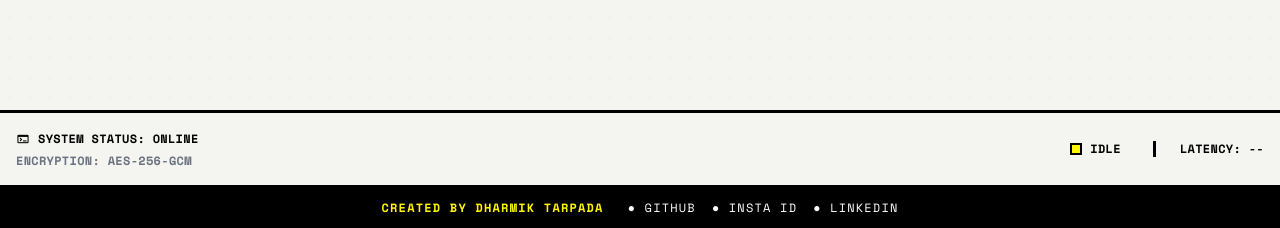
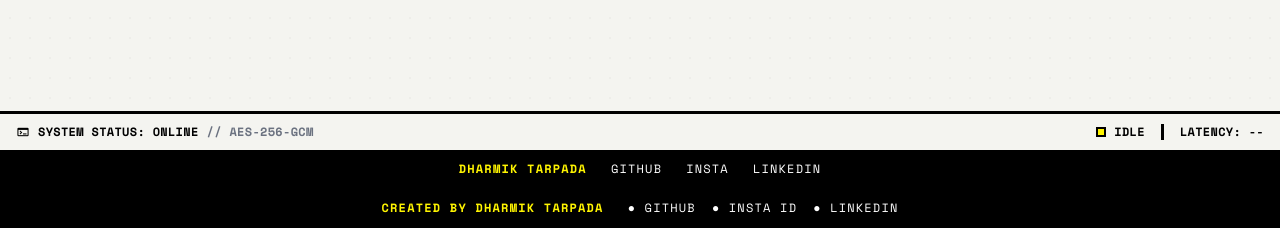
Before and after one commit to dharmik2212/EncodeNote, a website: page index.html in a window 1280 px wide. Shown: the part 572-800 px from the top of the page. Drawn offline with nearby package versions, Linux system fonts and the light colour scheme.

Commit message:
Refactor footer structure and styling
Updated footer layout and removed redundant elements.

```diff
--- a/index.html
+++ b/index.html
@@ -349,29 +349,40 @@
 
     <!-- Footer Status -->
     <footer
-        class="relative z-10 w-full border-t-3 border-black dark:border-[#333] bg-background-light dark:bg-[#111] p-4 flex flex-col md:flex-row justify-between items-start md:items-center gap-4 text-xs font-mono font-bold uppercase tracking-wide dark:text-gray-400 transition-colors duration-300">
-        <div class="flex flex-col gap-1">
+        class="relative z-10 w-full border-t-3 border-black dark:border-[#333] bg-background-light dark:bg-[#111] transition-colors duration-300">
+        <!-- Status Row -->
+        <div
+            class="px-4 py-2 flex flex-wrap justify-between items-center gap-2 text-xs font-mono font-bold uppercase tracking-wide dark:text-gray-400">
             <div class="flex items-center gap-2">
                 <span class="material-symbols-outlined text-sm">terminal</span>
                 <span id="footer-system-status">SYSTEM STATUS: ONLINE</span>
+                <span class="text-gray-500 hidden md:inline">// AES-256-GCM</span>
             </div>
-            <div class="text-gray-500">
-                ENCRYPTION: AES-256-GCM
-            </div>
-        </div>
-        <div class="flex items-center gap-6">
+            <div class="flex items-center gap-4">
                 <div id="footer-state" class="flex items-center gap-2">
-                <span id="footer-state-dot" class="w-3 h-3 bg-accent border-2 border-black dark:border-[#555]"></span>
+                    <span id="footer-state-dot"
+                        class="w-2.5 h-2.5 bg-accent border-2 border-black dark:border-[#555]"></span>
                     <span id="footer-state-text">IDLE</span>
                 </div>
-            <div id="footer-stats" class="hidden items-center gap-4 text-gray-500">
+                <div id="footer-stats" class="hidden items-center gap-3 text-gray-500">
                     <span id="char-count">0 CHARS</span>
                     <span>•</span>
                     <span id="word-count">0 WORDS</span>
                 </div>
-            <div class="border-l-3 border-black dark:border-[#555] pl-6 ml-2">
-                <span id="footer-latency">LATENCY: --</span>
+                <span class="hidden md:inline border-l-3 border-black dark:border-[#555] pl-4"
+                    id="footer-latency">LATENCY: --</span>
             </div>
+        </div>
+        <!-- Creator Row -->
+        <div
+            class="px-4 py-2 border-t-3 border-black dark:border-[#333] bg-black dark:bg-[#0a0a0a] text-white flex items-center justify-center gap-3 md:gap-6 text-[10px] md:text-xs font-mono tracking-widest uppercase">
+            <span class="text-accent font-bold">Dharmik Tarpada</span>
+            <a href="https://github.com/dharmik2212" target="_blank" rel="noopener"
+                class="hover:text-accent transition-colors duration-150">GITHUB</a>
+            <a href="https://www.instagram.com/dharmik_tarpada" target="_blank" rel="noopener"
+                class="hover:text-accent transition-colors duration-150">INSTA</a>
+            <a href="https://www.linkedin.com/in/dharmik-tarpada-439396272/" target="_blank" rel="noopener"
+                class="hover:text-accent transition-colors duration-150">LINKEDIN</a>
         </div>
     </footer>
 
```
Lines whose indentation alone changed are shown as unchanged.
